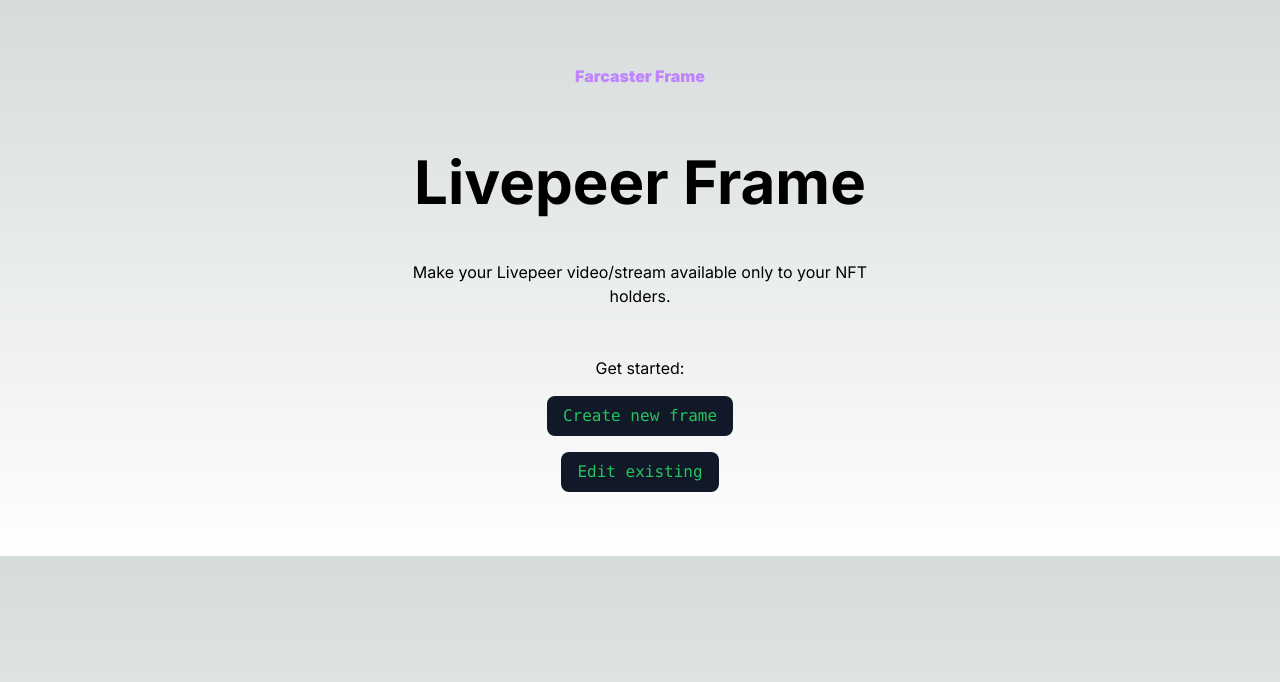
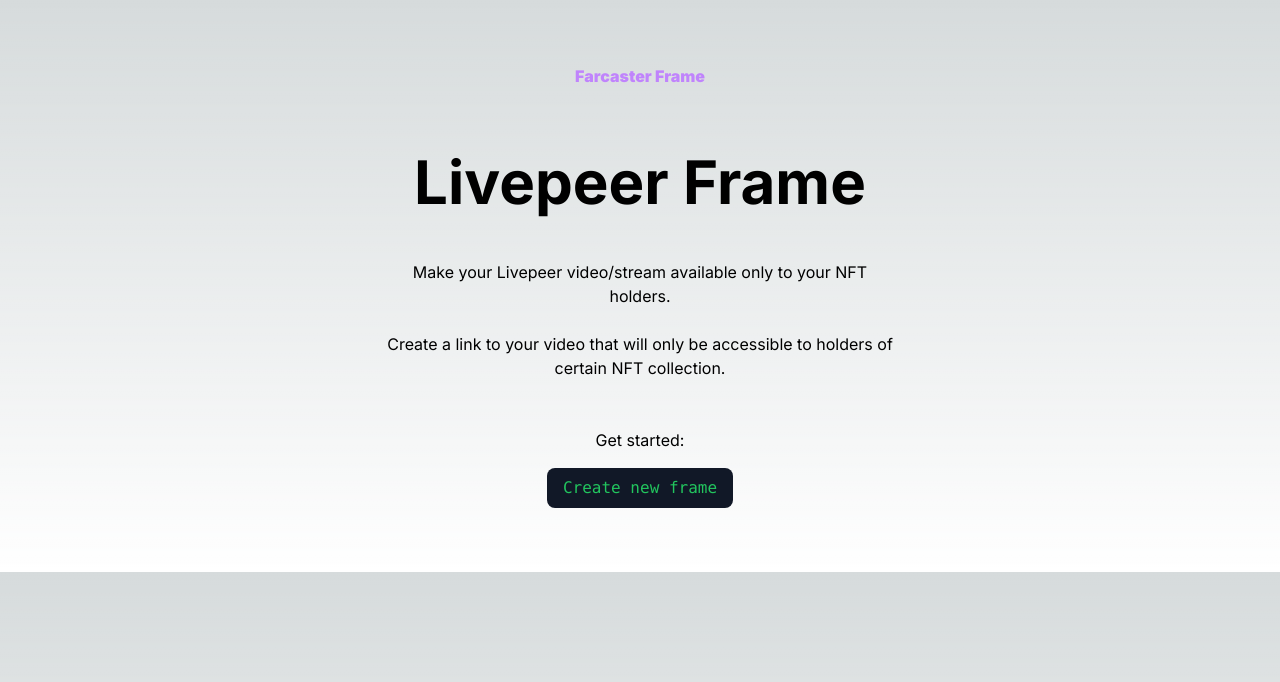
Before and after one commit to nikitattt/fc-livepeer, a Next.js app: page / in a window 1280 px wide. Shown: the top 682 px of the page. Built offline with nearby package versions, Linux system fonts and the light colour scheme.

Commit message:
Add link to video accessible only to certain NFT holders

```diff
--- a/src/app/page.tsx
+++ b/src/app/page.tsx
@@ -9,6 +9,10 @@
         <h1 className="mt-12 lg:mt-16 text-6xl font-bold">Livepeer Frame</h1>
         <p className="mt-12 max-w-lg mx-auto">
           Make your Livepeer video/stream available only to your NFT holders.
+          <br />
+          <br />
+          Create a link to your video that will only be accessible to holders of
+          certain NFT collection.
         </p>
         <div className="mt-12">
           <p className="max-w-lg mx-auto">Get started:</p>
@@ -17,11 +21,11 @@
               <p className="font-mono text-green-500">Create new frame</p>
             </div>
           </Link>
-          <Link href="/edit">
+          {/* <Link href="/edit">
             <div className="px-4 py-2 mt-4 w-max mx-auto bg-gray-900 rounded-lg">
               <p className="font-mono text-green-500">Edit existing</p>
             </div>
-          </Link>
+          </Link> */}
         </div>
       </div>
     </main>
```
